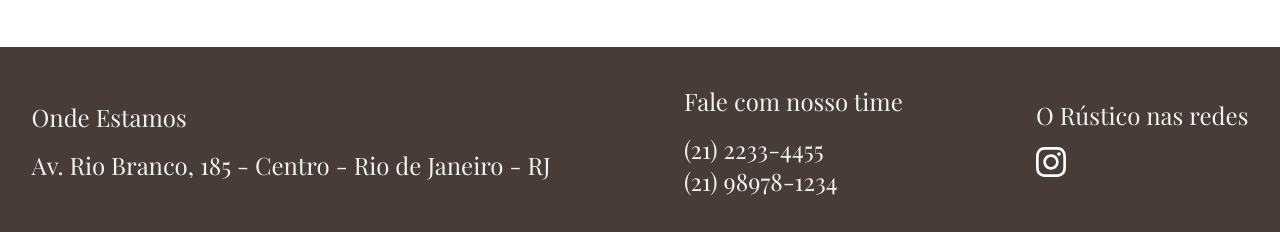
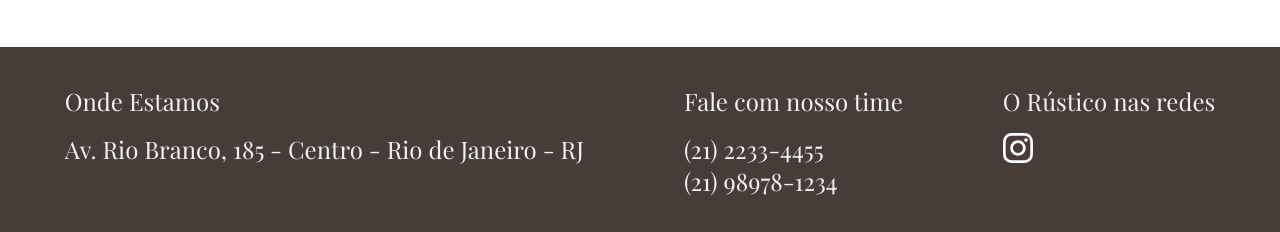
Before and after one commit to Snaymi/rustico, a plain HTML site: page index.html in a window 1280 px wide. Shown: the part 2037-2269 px from the top of the page. Drawn offline with nearby package versions, Linux system fonts and the light colour scheme; a web font is replaced by a local one.

Commit message:
Containers

```diff
--- a/index.html
+++ b/index.html
@@ -9,8 +9,8 @@
 </head>
 
 <body>
+  <div class="header">
     <div class="container">
-    <div class="header">
       <div class="logo">
         <img src="img/logo.svg" />
       </div>
@@ -20,6 +20,7 @@
         <a href="#animation">Catálogo</a>
         <a href="#">Área do Cliente</a>
         <a href="#">Fale Conosco</a>
+      </div>
     </div>
   </div>
   <div class="box">
@@ -98,6 +99,8 @@
     <p class="name">João Silva</p>
   </div>
   <div class="footer">
+
+    <div class="container">
         <div class="footer-box">
           <div class="content-box">
             <p>Onde Estamos</p>
@@ -131,6 +134,7 @@
         </div>
     </div>
   </div>
+  </div>
 </body>
 
 </html>
--- a/style.css
+++ b/style.css
@@ -14,18 +14,25 @@ body{
     align-items: center;;
 }
 .container{
-    width: 100%;
+    width: 1350px;
     display: flex;
-    flex-direction: column;
-    align-items: center;
+}
+.footer .container{
+    background-color: inherit;
+    display: flex;
+    gap: 100px;
+    justify-content: center;
 }
 *{
     box-sizing: border-box;
 }
 .header{
-    width: 1350px;
     display: flex;
+    flex-direction: column;
+    align-items: center;
     position:fixed;
+    justify-content: center;
+    width: 100%;
     height: 100px;
     background-color: #fff;
 }
@@ -56,7 +63,7 @@ body{
     align-items: center;
     justify-content: center;
     background-color: #473C38;
-    width: 1350px;
+    width: 100%;
     height: 550px;
 }
 .box1{
@@ -209,7 +216,7 @@ h2{
    }
 .footer{
     background-color: #473C38;
-    width: 1350px;
+    width: 100%;
     display: flex;
     height: 188px;
     align-items: center;
```
Also changed, not shown: 2 other files. Lines whose indentation alone changed are shown as unchanged.
